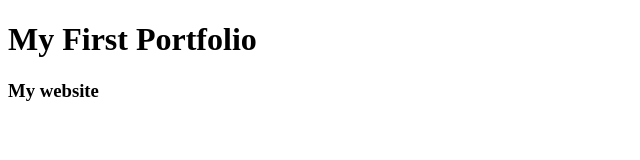
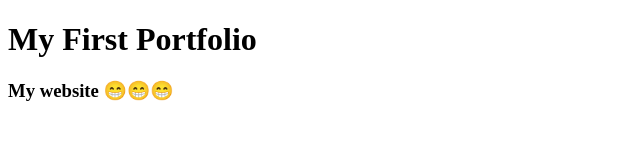
Before and after one commit to shaikhjamilalrazi/programming-portfolio, a plain HTML site: page index.html in a window 1280 px wide. Shown: the whole page, without its empty margins (0-640 px from the left). Drawn offline with Linux system fonts and the light colour scheme.

Commit message:
edited test

```diff
--- a/index.html
+++ b/index.html
@@ -8,6 +8,6 @@
 </head>
 <body>
     <h1>My First Portfolio</h1>
-    <h3>My website</h3>
+    <h3>My website 😁😁😁</h3>
 </body>
 </html>
```
